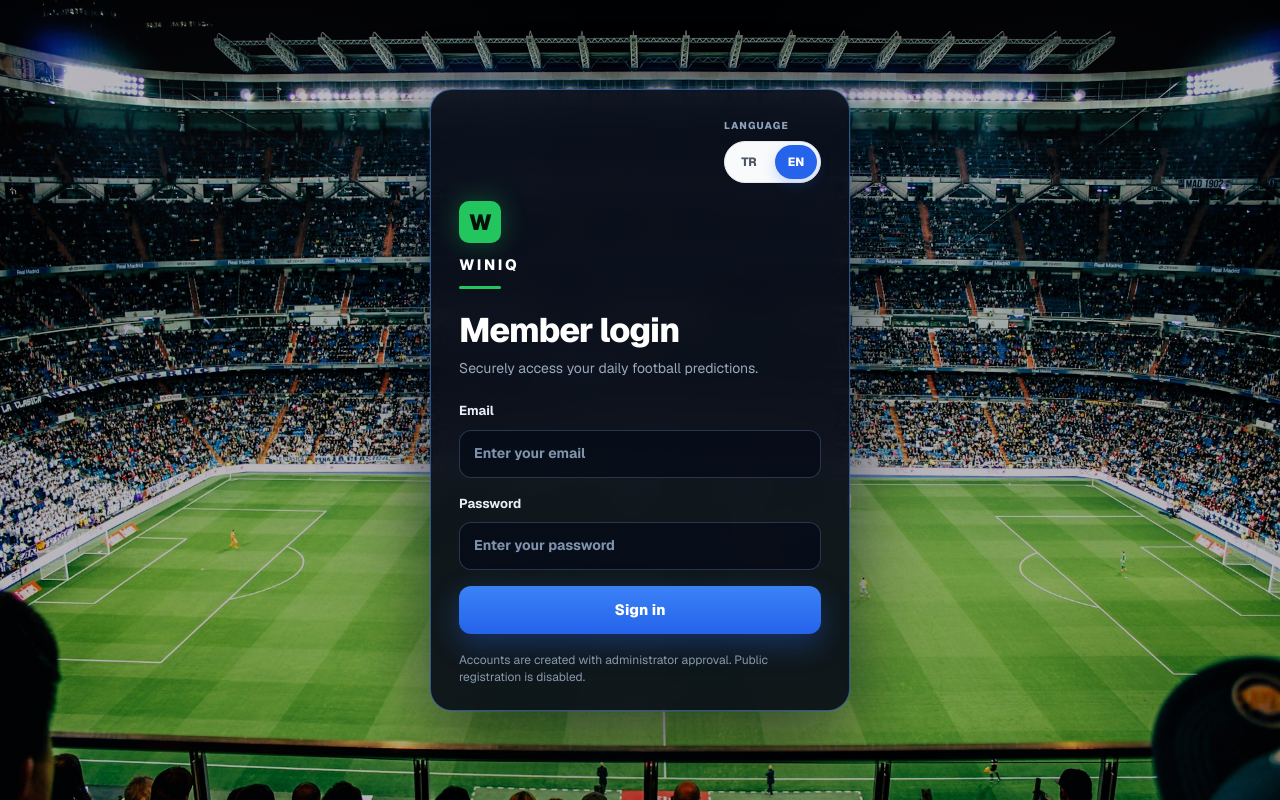
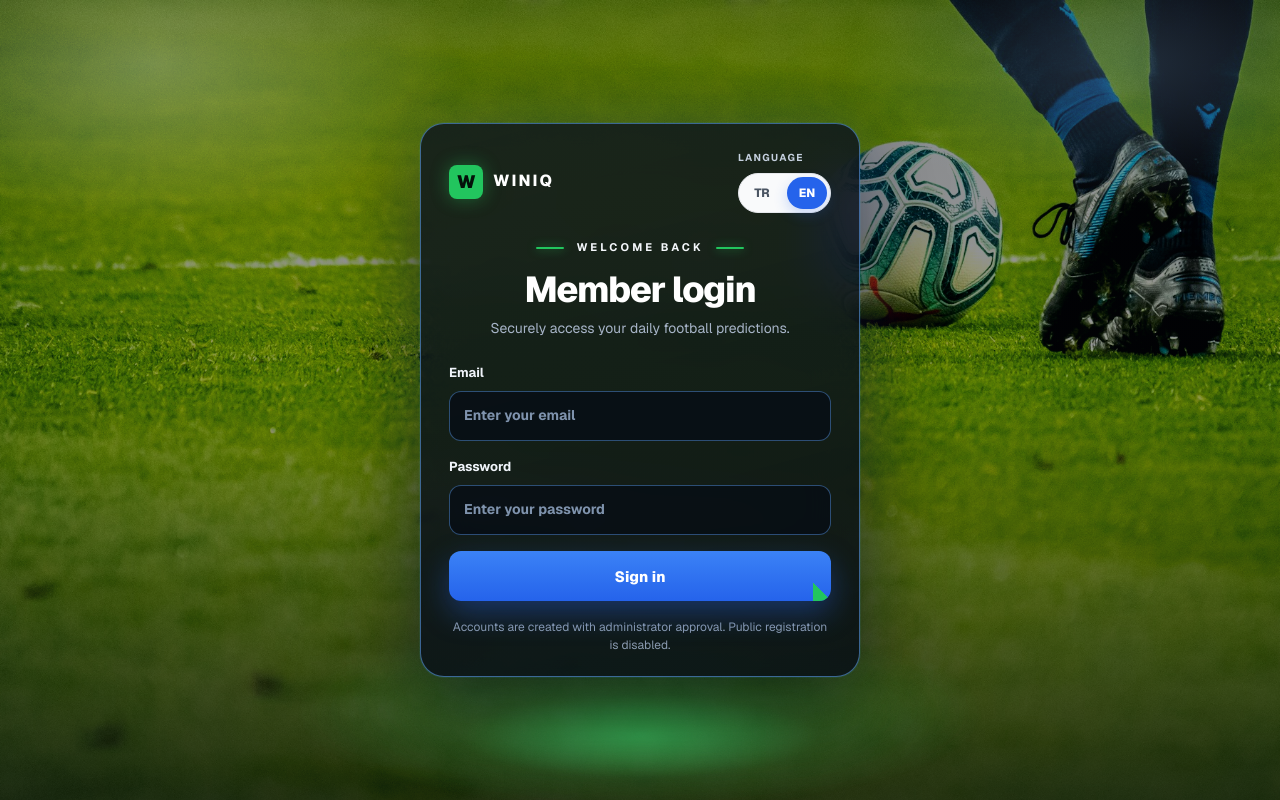
Before and after one commit to WinIQTR/winiq, a Next.js app: page /login in a window 1280 px wide. Built offline with nearby package versions, Linux system fonts and the light colour scheme.

Commit message:
Match login card layout to the welcome-back mock.
Horizontal brand row, WELCOME BACK rules, green button corner,
and stronger pitch/floodlight atmosphere.

```diff
--- a/src/app/login/login.module.css
+++ b/src/app/login/login.module.css
@@ -1,4 +1,9 @@
 .shell {
+  --login-green: #22c55e;
+  --login-blue: #2563eb;
+  --login-blue-bright: #3b82f6;
+  --login-card: rgba(8, 14, 26, 0.78);
+
   position: relative;
   isolation: isolate;
   display: grid;
@@ -7,7 +12,7 @@
   overflow: hidden;
   padding: clamp(20px, 4vw, 40px);
   color: #f5f8fc;
-  background: #05070d;
+  background: #03060c;
 }
 
 .backdrop {
@@ -15,51 +20,98 @@
   inset: 0;
   z-index: -2;
   overflow: hidden;
-  background:
-    radial-gradient(ellipse 55% 40% at 18% 12%, rgba(255, 255, 255, 0.22), transparent 55%),
-    radial-gradient(ellipse 50% 38% at 84% 10%, rgba(255, 255, 255, 0.18), transparent 52%),
-    radial-gradient(ellipse 45% 35% at 50% 88%, rgba(34, 197, 94, 0.18), transparent 60%),
-    #05070d;
+  background: #03060c;
 }
 
 .backdropImage {
   position: absolute;
   inset: 0;
-  object-fit: cover;
-  object-position: center 35%;
   width: 100%;
   height: 100%;
-  opacity: 0.72;
-  filter: saturate(1.05) contrast(1.05);
+  object-fit: cover;
+  object-position: center 42%;
+  opacity: 0.88;
+  filter: saturate(1.08) contrast(1.08) brightness(0.92);
 }
 
 .backdropScrim {
   position: absolute;
   inset: 0;
-  z-index: -1;
   background:
-    linear-gradient(180deg, rgba(5, 8, 14, 0.55) 0%, rgba(5, 8, 14, 0.42) 45%, rgba(5, 8, 14, 0.78) 100%),
-    radial-gradient(ellipse 70% 55% at 50% 45%, transparent 20%, rgba(5, 8, 14, 0.55) 100%);
+    radial-gradient(ellipse 42% 34% at 12% 8%, rgba(255, 255, 255, 0.28), transparent 58%),
+    radial-gradient(ellipse 40% 32% at 88% 8%, rgba(147, 197, 253, 0.22), transparent 55%),
+    linear-gradient(180deg, rgba(3, 6, 12, 0.35) 0%, rgba(3, 6, 12, 0.28) 48%, rgba(3, 6, 12, 0.72) 100%);
+}
+
+.pitchGlow {
+  position: absolute;
+  left: 50%;
+  bottom: -8%;
+  width: min(920px, 120vw);
+  height: 42vh;
+  transform: translateX(-50%);
+  background:
+    radial-gradient(ellipse 55% 42% at 50% 55%, rgba(34, 197, 94, 0.38), transparent 68%),
+    radial-gradient(ellipse 28% 18% at 50% 62%, rgba(74, 222, 128, 0.55), transparent 70%);
+  filter: blur(2px);
+  pointer-events: none;
 }
 
 .card {
   position: relative;
-  width: min(420px, 100%);
-  border: 1px solid rgba(96, 165, 250, 0.45);
-  border-radius: 22px;
-  padding: 28px 28px 24px;
-  background: linear-gradient(165deg, rgba(10, 16, 28, 0.94), rgba(7, 12, 22, 0.92));
+  width: min(440px, 100%);
+  border: 1px solid rgba(96, 165, 250, 0.55);
+  border-radius: 24px;
+  padding: 26px 28px 22px;
+  background: linear-gradient(165deg, rgba(10, 18, 32, 0.82), rgba(6, 12, 22, 0.86));
   box-shadow:
-    0 0 0 1px rgba(59, 130, 246, 0.12),
-    0 28px 80px rgba(0, 0, 0, 0.55),
-    0 0 48px rgba(37, 99, 235, 0.12);
-  backdrop-filter: blur(18px);
+    0 0 0 1px rgba(56, 189, 248, 0.08),
+    0 30px 90px rgba(0, 0, 0, 0.55),
+    0 0 60px rgba(37, 99, 235, 0.16);
+  backdrop-filter: blur(22px);
+  -webkit-backdrop-filter: blur(22px);
+}
+
+.cardTop {
+  display: flex;
+  align-items: center;
+  justify-content: space-between;
+  gap: 12px;
+  margin-bottom: 26px;
+}
+
+.brand {
+  display: inline-flex;
+  align-items: center;
+  gap: 10px;
+  min-width: 0;
+}
+
+.mark {
+  display: grid;
+  width: 34px;
+  height: 34px;
+  flex: 0 0 34px;
+  place-items: center;
+  border-radius: 8px;
+  background: var(--login-green);
+  color: #04120a;
+  font-size: 18px;
+  font-weight: 900;
+  letter-spacing: -0.04em;
+  box-shadow: 0 0 18px rgba(34, 197, 94, 0.4);
+}
+
+.brandName {
+  color: #fff;
+  font-size: 16px;
+  font-weight: 800;
+  letter-spacing: 0.14em;
 }
 
 .language {
   display: flex;
-  justify-content: flex-end;
-  margin-bottom: 18px;
+  flex: 0 0 auto;
 }
 
 .language :global(.language-switcher) {
@@ -70,10 +122,10 @@
 }
 
 .language :global(.language-switcher > span) {
-  color: #8fa3bb;
+  color: #c5d0df;
   font-size: 10px;
-  font-weight: 800;
-  letter-spacing: 0.12em;
+  font-weight: 700;
+  letter-spacing: 0.14em;
   text-transform: uppercase;
 }
 
@@ -81,14 +133,14 @@
   display: inline-flex;
   min-width: 0;
   padding: 3px;
-  border: 1px solid rgba(100, 130, 170, 0.35);
+  border: 1px solid rgba(120, 150, 190, 0.35);
   border-radius: 999px;
-  background: rgba(8, 14, 26, 0.9);
+  background: rgba(6, 12, 22, 0.9);
 }
 
 .language :global(.language-option) {
-  min-width: 42px;
-  min-height: 34px;
+  min-width: 40px;
+  min-height: 32px;
   border: 0;
   border-radius: 999px;
   background: transparent;
@@ -98,60 +150,48 @@
 }
 
 .language :global(.language-option-active) {
-  background: #2563eb;
+  background: var(--login-blue);
   color: #fff;
 }
 
-.brand {
-  display: grid;
-  gap: 10px;
-  margin-bottom: 22px;
-  justify-items: start;
+.welcome {
+  display: flex;
+  align-items: center;
+  justify-content: center;
+  gap: 12px;
+  margin: 0 0 14px;
+  color: #f4f7fb;
+  font-size: 11px;
+  font-weight: 700;
+  letter-spacing: 0.28em;
+  text-transform: uppercase;
 }
 
-.mark {
-  display: grid;
-  width: 42px;
-  height: 42px;
-  place-items: center;
-  border-radius: 10px;
-  background: #22c55e;
-  color: #04120a;
-  font-size: 22px;
-  font-weight: 900;
-  letter-spacing: -0.04em;
-  box-shadow: 0 0 24px rgba(34, 197, 94, 0.35);
-}
-
-.brandName {
-  margin: 0;
-  color: #fff;
-  font-size: 15px;
-  font-weight: 800;
-  letter-spacing: 0.18em;
-}
-
-.brandRule {
-  width: 42px;
-  height: 3px;
+.welcome i {
+  display: block;
+  width: 28px;
+  height: 2px;
   border-radius: 999px;
-  background: #22c55e;
+  background: var(--login-green);
+  box-shadow: 0 0 10px rgba(34, 197, 94, 0.65);
 }
 
 .title {
   margin: 0 0 8px;
   color: #fff;
-  font-size: clamp(28px, 4vw, 34px);
+  font-size: clamp(30px, 4.2vw, 36px);
   font-weight: 800;
-  letter-spacing: -0.03em;
-  line-height: 1.15;
+  letter-spacing: -0.035em;
+  line-height: 1.1;
+  text-align: center;
 }
 
 .lede {
-  margin: 0 0 22px;
-  color: #9aa8bc;
+  margin: 0 0 24px;
+  color: #a7b4c7;
   font-size: 14px;
   line-height: 1.5;
+  text-align: center;
 }
 
 .form {
@@ -163,18 +203,18 @@
 .form label {
   display: grid;
   gap: 8px;
-  color: #e8eef8;
+  color: #f0f4fa;
   font-size: 13px;
   font-weight: 700;
 }
 
 .form input {
-  min-height: 48px;
+  min-height: 50px;
   padding: 0 14px;
-  border: 1px solid rgba(100, 130, 170, 0.35);
+  border: 1px solid rgba(96, 165, 250, 0.42);
   border-radius: 12px;
   outline: none;
-  background: rgba(8, 14, 26, 0.92);
+  background: rgba(6, 12, 22, 0.72);
   color: #f5f8fc;
   font-size: 14px;
   transition: border-color 0.15s ease, box-shadow 0.15s ease;
@@ -185,7 +225,7 @@
 }
 
 .form input:focus {
-  border-color: #3b82f6;
+  border-color: var(--login-blue-bright);
   box-shadow: 0 0 0 3px rgba(59, 130, 246, 0.22);
 }
 
@@ -196,7 +236,9 @@
 }
 
 .submit {
-  min-height: 48px;
+  position: relative;
+  overflow: hidden;
+  min-height: 50px;
   border: 0;
   border-radius: 12px;
   background: linear-gradient(180deg, #3b82f6 0%, #2563eb 100%);
@@ -204,7 +246,18 @@
   font-size: 15px;
   font-weight: 800;
   cursor: pointer;
-  box-shadow: 0 10px 28px rgba(37, 99, 235, 0.35);
+  box-shadow: 0 12px 30px rgba(37, 99, 235, 0.38);
+}
+
+.submit::after {
+  content: "";
+  position: absolute;
+  right: 0;
+  bottom: 0;
+  width: 18px;
+  height: 18px;
+  background: linear-gradient(225deg, transparent 49%, var(--login-green) 50%);
+  pointer-events: none;
 }
 
 .submit:hover:not(:disabled),
@@ -220,13 +273,31 @@
 
 .footnote {
   display: block;
-  color: #8799ae;
+  color: #8b9bb0;
   font-size: 12px;
   line-height: 1.45;
+  text-align: center;
 }
 
 @media (max-width: 480px) {
   .card {
-    padding: 22px 18px 20px;
+    padding: 22px 18px 18px;
+  }
+
+  .cardTop {
+    flex-wrap: wrap;
+    gap: 14px;
+  }
+
+  .language {
+    margin-left: auto;
+  }
+
+  .welcome {
+    letter-spacing: 0.18em;
+  }
+
+  .welcome i {
+    width: 18px;
   }
 }
--- a/src/app/login/page.tsx
+++ b/src/app/login/page.tsx
@@ -18,27 +18,34 @@ export default function LoginPage() {
           sizes="100vw"
         />
         <div className={styles.backdropScrim} />
+        <div className={styles.pitchGlow} />
       </div>
 
       <section className={styles.card}>
-        <div className={styles.language}>
-          <LanguageSwitcher />
-        </div>
+        <header className={styles.cardTop}>
+          <div className={styles.brand} data-no-translate>
+            <span className={styles.mark}>W</span>
+            <strong className={styles.brandName}>WINIQ</strong>
+          </div>
+          <div className={styles.language}>
+            <LanguageSwitcher />
+          </div>
+        </header>
 
-        <div className={styles.brand}>
-          <div className={styles.mark} data-no-translate>
-            W
-          </div>
-          <p className={styles.brandName} data-no-translate>
-            WINIQ
-          </p>
-          <span className={styles.brandRule} aria-hidden />
-        </div>
+        <p className={styles.welcome}>
+          <i aria-hidden />
+          <span>WELCOME BACK</span>
+          <i aria-hidden />
+        </p>
 
         <h1 className={styles.title}>Member login</h1>
         <p className={styles.lede}>Securely access your daily football predictions.</p>
 
-        <LoginForm className={styles.form} submitClassName={styles.submit} errorClassName={styles.error} />
+        <LoginForm
+          className={styles.form}
+          submitClassName={styles.submit}
+          errorClassName={styles.error}
+        />
 
         <small className={styles.footnote}>
           Accounts are created with administrator approval. Public registration is disabled.
--- a/src/i18n/dictionaries.ts
+++ b/src/i18n/dictionaries.ts
@@ -510,6 +510,7 @@ entries.push(
   { en: "Reset password", tr: "Şifreyi yenile" },
   { en: "Revoke sessions", tr: "Oturumları kapat" },
   { en: "Member login", tr: "Üye girişi" },
+  { en: "WELCOME BACK", tr: "TEKRAR HOŞ GELDİNİZ" },
   { en: "Securely access your daily football predictions.", tr: "Günlük futbol tahminlerinize güvenli biçimde ulaşın." },
   { en: "Accounts are created with administrator approval. Public registration is disabled.", tr: "Hesaplar yönetici onayıyla oluşturulur. Açık üyelik kapalıdır." },
   { en: "Password", tr: "Şifre" },
```
Also changed, not shown: public/brand/login-stadium.jpg.
